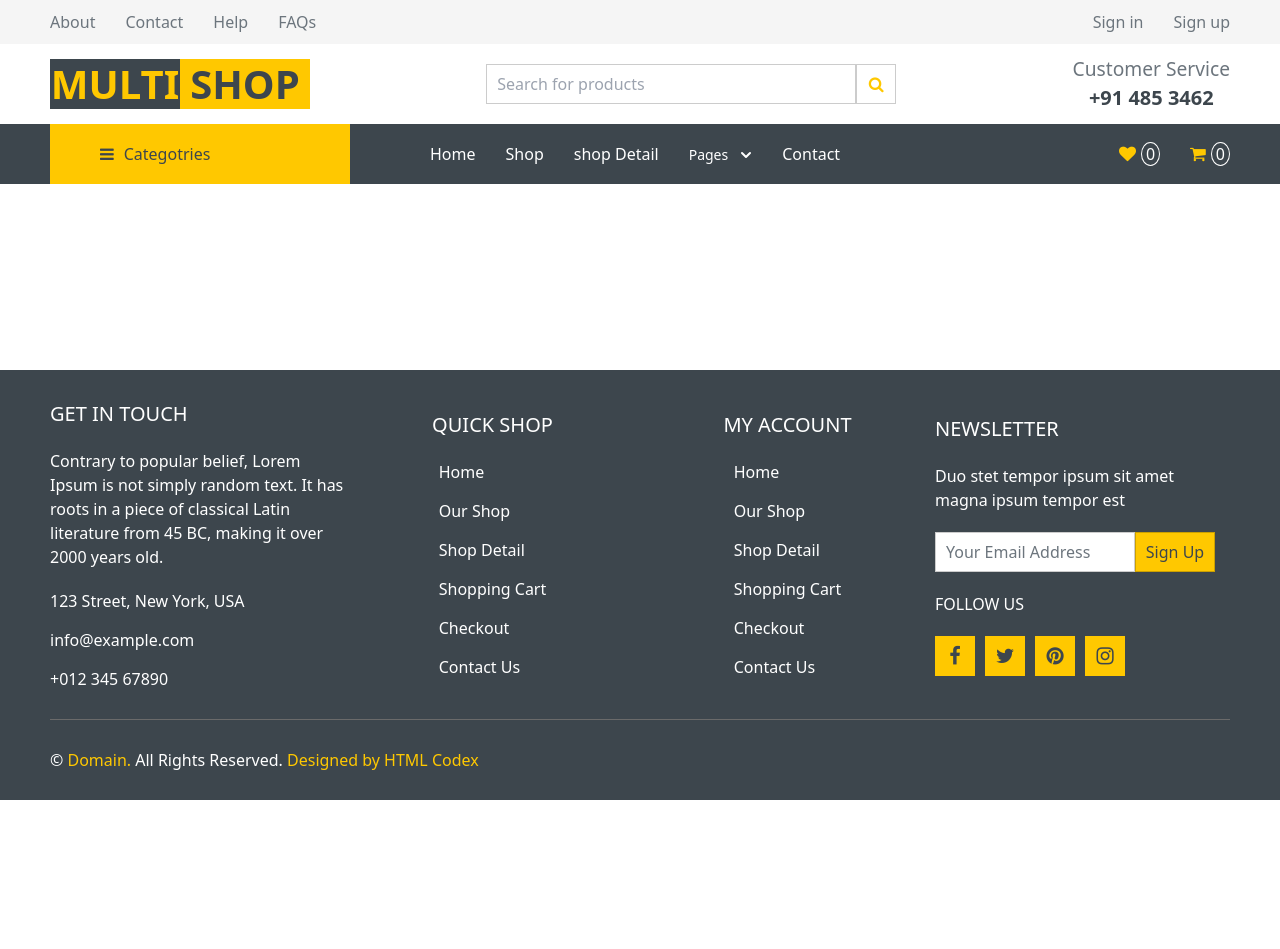
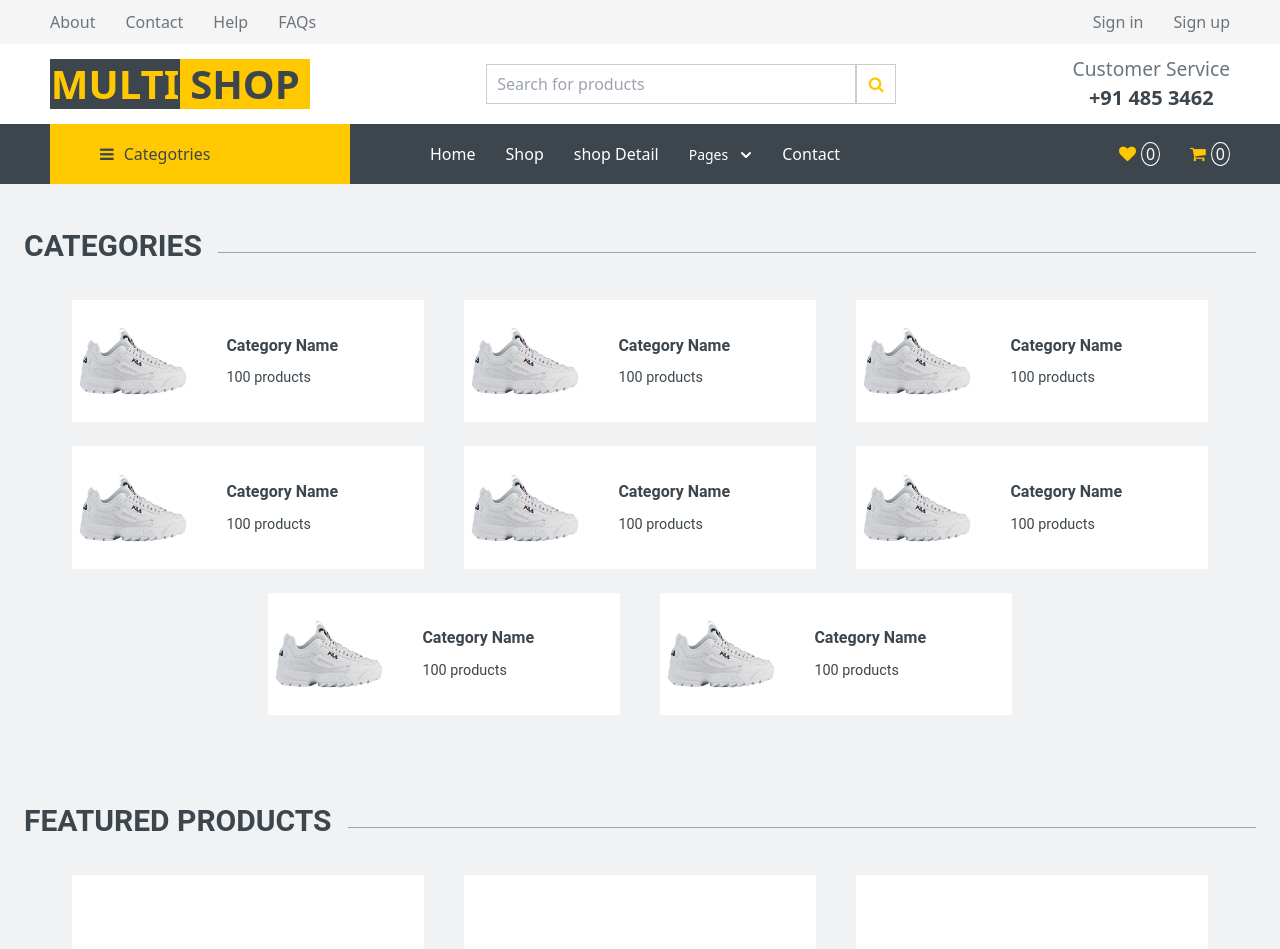
Before and after one commit to jamilu-jibrilla/e-commmerce-store, a React (Create React App) app: page / in a window 1280 px wide. Shown: the top 949 px of the page. Before the commit the page ends 800 px from the top, so only its background shows below. Built offline with nearby package versions, Linux system fonts and the light colour scheme.

Commit message:
added Categories & Featured Products (#16)
PR merged with no conflicts

```diff
--- a/src/components/Dropdown.js
+++ b/src/components/Dropdown.js
@@ -44,7 +44,7 @@ const Dropdown = () => {
       >
         <div class="p-1" role="none">
           <a
-            href="#"
+            href="/"
             class="text-black hover:bg-white block px-4 py-2 text-sm"
             role="menuitem"
             tabindex="-1"
@@ -54,7 +54,7 @@ const Dropdown = () => {
             Shopping Cart
           </a>
           <a
-            href="#"
+            href="/"
             class="text-black hover:bg-white bg block px-4 py-2 text-sm"
             role="menuitem"
             tabindex="-1"
--- /dev/null
+++ b/src/components/HomePage/Categories.jsx
@@ -0,0 +1,26 @@
+import CategoriesCard from "./CategoriesCard"
+
+const Categories = () => {
+    return (
+      <section className="bg-[#f1f2f3] py-11">
+        <div className="flex items-center mb-6 sm:px-6">
+            <h1 className="text-3xl h-12 uppercase font-Roboto font-[700] text-[#3d464d] pr-4 ">
+              Categories
+            </h1>
+            <div className="h-[0.05rem] bg-gray-400 grow"></div>
+        </div>
+        <div className="w-screen flex md:flex-row sm:flex-col md:justify-center sm:items-center flex-wrap md:gap-x-10 md:gap-y-6 sm:gap-y-6">
+            <CategoriesCard />
+            <CategoriesCard />
+            <CategoriesCard />
+            <CategoriesCard />
+            <CategoriesCard />
+            <CategoriesCard />
+            <CategoriesCard />
+            <CategoriesCard />
+        </div>
+      </section>
+    );
+};
+
+export default Categories;
--- /dev/null
+++ b/src/components/HomePage/CategoriesCard.jsx
@@ -0,0 +1,24 @@
+import sneaker from "./sneaker.png"
+import React, { useState } from 'react';
+
+
+const CategoriesCard = () => {
+    const [isShown, setIsShown] = useState(false);
+
+    return (
+        <div className="flex w-[22rem] h-[7.65rem] bg-white cursor-pointer overflow-hidden"
+            onMouseEnter={() => setIsShown(true)}
+            onMouseLeave={() => setIsShown(false)}
+        >
+            <div className="flex justify-center items-center w-[7.65rem] aspect-square object-cover overflow-hidden">
+                <img src={sneaker} alt="" className={`w-[90%] aspect-square object-cover duration-300 ease-in ${isShown ? "scale-125 rotate-[6deg]" : ""}`}/>
+            </div>
+            <div className={`px-[2rem] flex flex-col justify-center gap-y-[0.6rem] grow duration-200 ease-in ${isShown ? "bg-proj-yel" : ""}`}>
+                <h2 className="text-[#3d464d] text-[1rem] font-Roboto font-[700]">Category Name</h2>
+                <p className="text-[#3d464d] text-[0.9rem] font-Roboto">100 products</p>
+            </div>
+        </div>
+    );
+};
+
+export default CategoriesCard;
--- /dev/null
+++ b/src/components/HomePage/FeaturedProducts.jsx
@@ -0,0 +1,26 @@
+import FeaturedProductsCard from "./FeaturedProductsCard"
+
+const FeaturedProducts = () => {
+    return (
+      <section className="bg-[#f1f2f3] py-11">
+        <div className="flex items-center mb-6 sm:px-6">
+            <h1 className="text-3xl h-12 uppercase font-Roboto font-[700] text-[#3d464d] pr-4">
+              Featured Products
+            </h1>
+            <div className="h-[0.05rem] bg-gray-400 grow"></div>
+        </div>
+        <div className="w-screen flex md:flex-row sm:flex-col md:justify-center sm:items-center flex-wrap md:gap-x-10 md:gap-y-8 sm:gap-y-6">
+            <FeaturedProductsCard />
+            <FeaturedProductsCard />
+            <FeaturedProductsCard />
+            <FeaturedProductsCard />
+            <FeaturedProductsCard />
+            <FeaturedProductsCard />
+            <FeaturedProductsCard />
+            <FeaturedProductsCard />
+        </div>
+      </section>
+    );
+  };
+
+  export default FeaturedProducts;
--- /dev/null
+++ b/src/components/HomePage/FeaturedProductsCard.jsx
@@ -0,0 +1,41 @@
+import sneaker from "./sneaker.png"
+import { FaShoppingCart, FaSearch } from "react-icons/fa"
+import { MdOutlineFavoriteBorder } from "react-icons/md"
+import { GoSync } from "react-icons/go"
+import React, { useState } from 'react';
+
+
+const FeaturedProductsCard = () => {
+    const [isShown, setIsShown] = useState(false);
+
+    return (
+        <div className="relative flex flex-col items-center text-center w-[22rem] h-[30rem] bg-white cursor-pointer overflow-hidden"
+            onMouseEnter={() => setIsShown(true)}
+            onMouseLeave={() => setIsShown(false)}
+        >
+            {/* shopping card icons start*/}
+            <div className={`absolute items-center justify-center left-0 top-0 w-[22rem] h-[22rem] bg-none duration-500 ease-in ${isShown ? "flex overflow-hidden" : "hidden"}`}>
+                <div className="flex gap-x-[0.375rem] z-10 duration-200 ease-in">
+                    <FaShoppingCart className={iconStyle}/>
+                    <MdOutlineFavoriteBorder className= {iconStyle}/>
+                    <GoSync className= {iconStyle}/>
+                    <FaSearch className= {iconStyle}/>
+                </div>
+            </div>
+            {/* shopping card icons end*/}
+            <div className="flex justify-center items-center w-[22rem] aspect-square">
+                <img src={sneaker} alt="item" className={`w-[95%] aspect-square object-cover duration-200 ease-in ${isShown ? "scale-110 opacity-50" : ""}`}/>
+            </div>
+            <div className="py-[1.31rem]">
+                <h2 className="text-[#3d464d] text-[1rem] font-Roboto font-[700] duration-200 ease-in hover:text-proj-yel">Product Name</h2>
+                <div className="flex justify-center items-center gap-x-4">
+                    <h2 className="text-[#3d464d] text-[1.2rem] font-Roboto font-[700]">$123.00</h2>
+                    <h2 className="text-[#3d464d] text-[0.9rem] font-Roboto line-through">$123.00</h2>
+                </div>
+            </div>
+        </div>
+    );
+};
+
+const iconStyle = `text-[#3d464d] text-[36px] cursor-pointer p-[0.6rem] border-[1px] border-[#3d464d] z-10 hover:bg-[#3d464d] hover:text-proj-yel duration-200 ease-in`
+export default FeaturedProductsCard;
--- a/src/components/footer.js
+++ b/src/components/footer.js
@@ -1,4 +1,4 @@
-import { Link } from 'react-router-dom'
+// import { Link } from 'react-router-dom'
 
 const Footer = () => {
     return (
--- a/src/components/top-nav.js
+++ b/src/components/top-nav.js
@@ -1,5 +1,5 @@
 import { Link } from "react-router-dom";
-import Dropdown from "./Dropdown";
+// import Dropdown from "./Dropdown";
 
 const TopNav = () => {
   return (
--- a/src/screens/home.js
+++ b/src/screens/home.js
@@ -1,11 +1,16 @@
-import Footer from "../components/footer";
+// import Footer from "../components/footer";
 import Header from "../components/header";
+
+import FeaturedProducts from "../components/HomePage/FeaturedProducts";
+import Categories from "../components/HomePage/Categories";
+
 const Home = () => {
   return (
     <>
       <Header />
-      {/* <h1 className="text-3xl h-12 font-bold">hello world</h1> */}
-      <Footer />
+      <Categories />
+      <FeaturedProducts />
+      {/* <Footer /> */}
     </>
   );
 };
--- a/tailwind.config.js
+++ b/tailwind.config.js
@@ -2,7 +2,19 @@
 module.exports = {
   content: ["./src/**/*.{js,jsx,ts,tsx}"],
   theme: {
-    extend: {},
+    extend: {
+      colors: {
+        'proj-yel': '#ffc800',
+      },
+      screens: {
+        "sm": "360px",
+        "md": "768px",
+        "lg": "1024px",
+      },
+      fontFamily: {
+        'Roboto' : ['Roboto', 'sans-serif']
+      },
+    },
   },
   plugins: [],
 };
```
Also changed, not shown: src/components/HomePage/sneaker.png (added), 1 other file (tests, documents, lock files or other folders).
